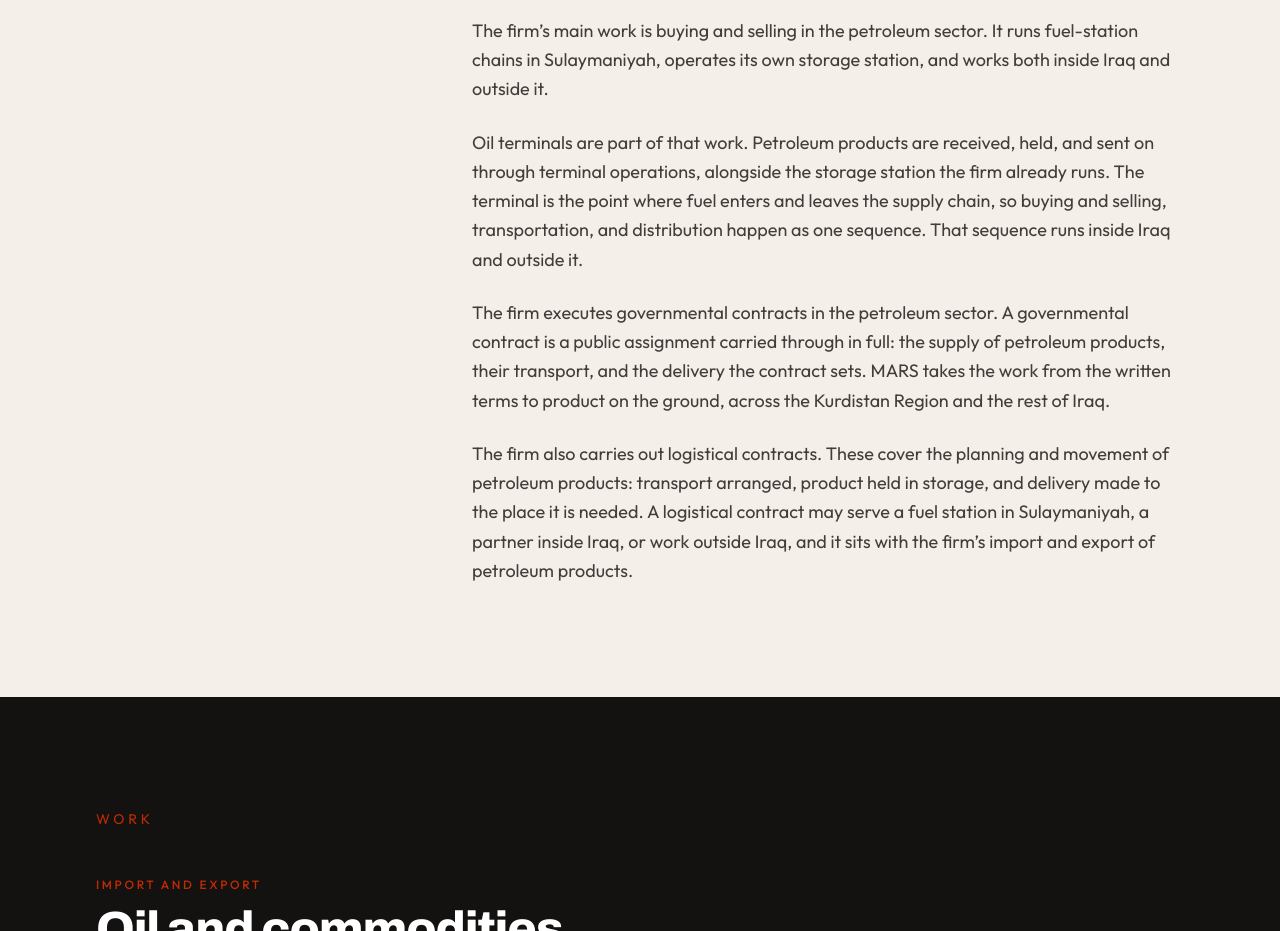
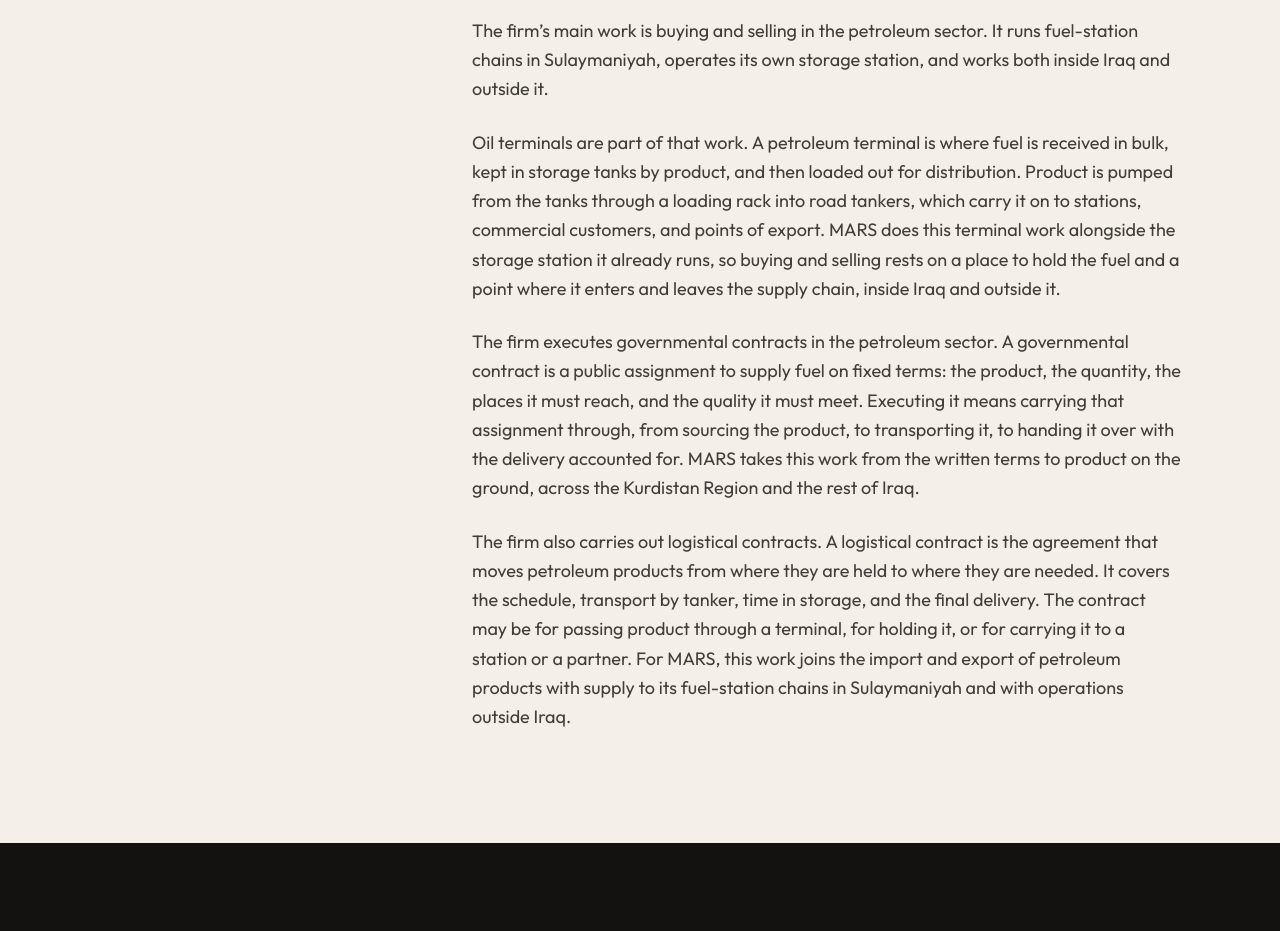
Before and after one commit to karinsoran00/mars-iraq-group, a plain HTML site: page index.html in a window 1280 px wide. Shown: the part 2160-3091 px from the top of the page. Drawn offline with nearby package versions, Linux system fonts and the light colour scheme.

Commit message:
Describe oil terminals and contract work in the About section.

```diff
--- a/index.html
+++ b/index.html
@@ -239,9 +239,9 @@
                     <p>With experience across multiple areas of the petroleum supply chain, MARS is involved in oil projects throughout the Kurdistan Region and the rest of Iraq. Its work connects the transportation and movement of oil products with their distribution and availability to the market. Through its diverse activities, the firm serves commercial partners and customers across Iraq’s energy sector.</p>
                     <p>Since its establishment, MARS has continued to build its role in Iraq’s oil industry, combining its regional roots with operations that extend across the country.</p>
                     <p>The firm’s main work is buying and selling in the petroleum sector. It runs fuel-station chains in Sulaymaniyah, operates its own storage station, and works both inside Iraq and outside it.</p>
-                    <p>Oil terminals are part of that work. Petroleum products are received, held, and sent on through terminal operations, alongside the storage station the firm already runs. The terminal is the point where fuel enters and leaves the supply chain, so buying and selling, transportation, and distribution happen as one sequence. That sequence runs inside Iraq and outside it.</p>
-                    <p>The firm executes governmental contracts in the petroleum sector. A governmental contract is a public assignment carried through in full: the supply of petroleum products, their transport, and the delivery the contract sets. MARS takes the work from the written terms to product on the ground, across the Kurdistan Region and the rest of Iraq.</p>
-                    <p>The firm also carries out logistical contracts. These cover the planning and movement of petroleum products: transport arranged, product held in storage, and delivery made to the place it is needed. A logistical contract may serve a fuel station in Sulaymaniyah, a partner inside Iraq, or work outside Iraq, and it sits with the firm’s import and export of petroleum products.</p>
+                    <p>Oil terminals are part of that work. A petroleum terminal is where fuel is received in bulk, kept in storage tanks by product, and then loaded out for distribution. Product is pumped from the tanks through a loading rack into road tankers, which carry it on to stations, commercial customers, and points of export. MARS does this terminal work alongside the storage station it already runs, so buying and selling rests on a place to hold the fuel and a point where it enters and leaves the supply chain, inside Iraq and outside it.</p>
+                    <p>The firm executes governmental contracts in the petroleum sector. A governmental contract is a public assignment to supply fuel on fixed terms: the product, the quantity, the places it must reach, and the quality it must meet. Executing it means carrying that assignment through, from sourcing the product, to transporting it, to handing it over with the delivery accounted for. MARS takes this work from the written terms to product on the ground, across the Kurdistan Region and the rest of Iraq.</p>
+                    <p>The firm also carries out logistical contracts. A logistical contract is the agreement that moves petroleum products from where they are held to where they are needed. It covers the schedule, transport by tanker, time in storage, and the final delivery. The contract may be for passing product through a terminal, for holding it, or for carrying it to a station or a partner. For MARS, this work joins the import and export of petroleum products with supply to its fuel-station chains in Sulaymaniyah and with operations outside Iraq.</p>
                 </div>
             </div>
         </section>
```
